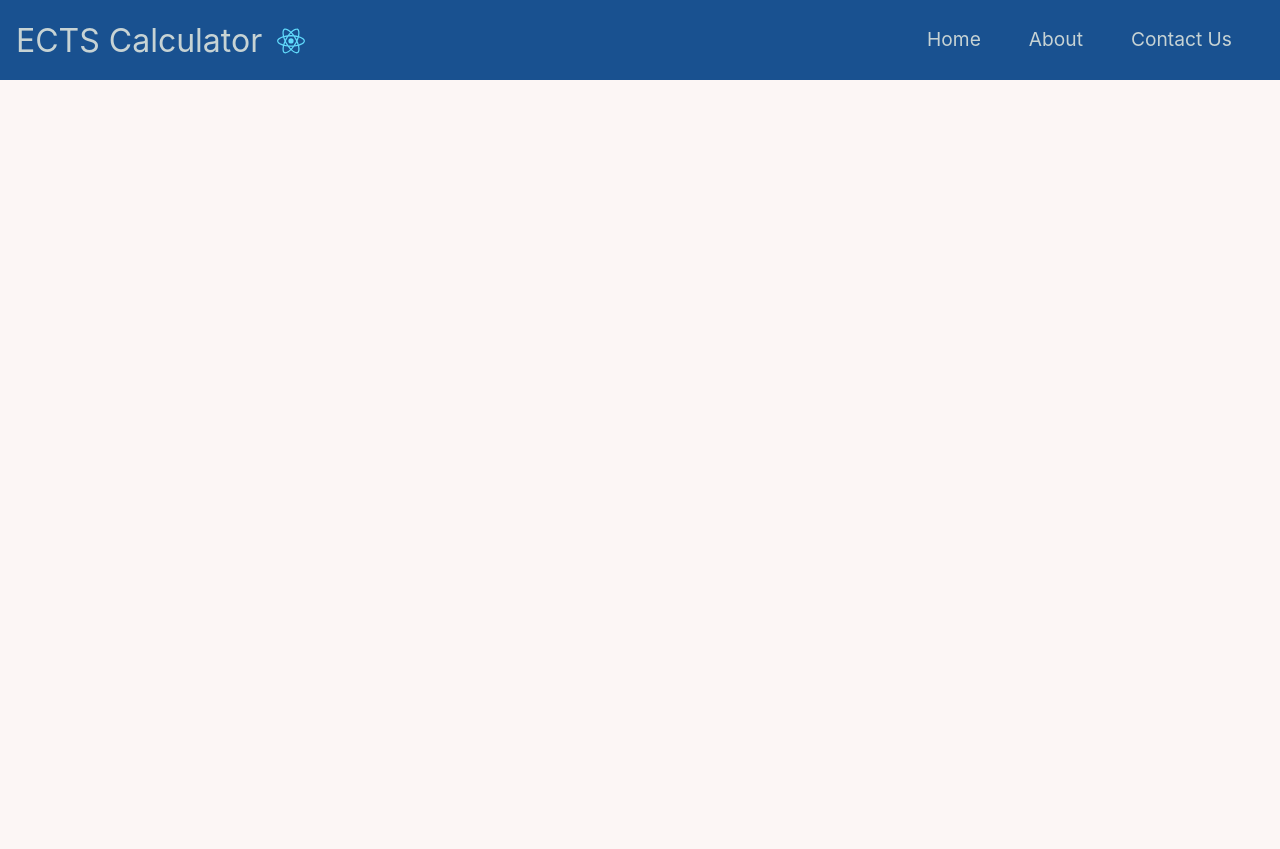
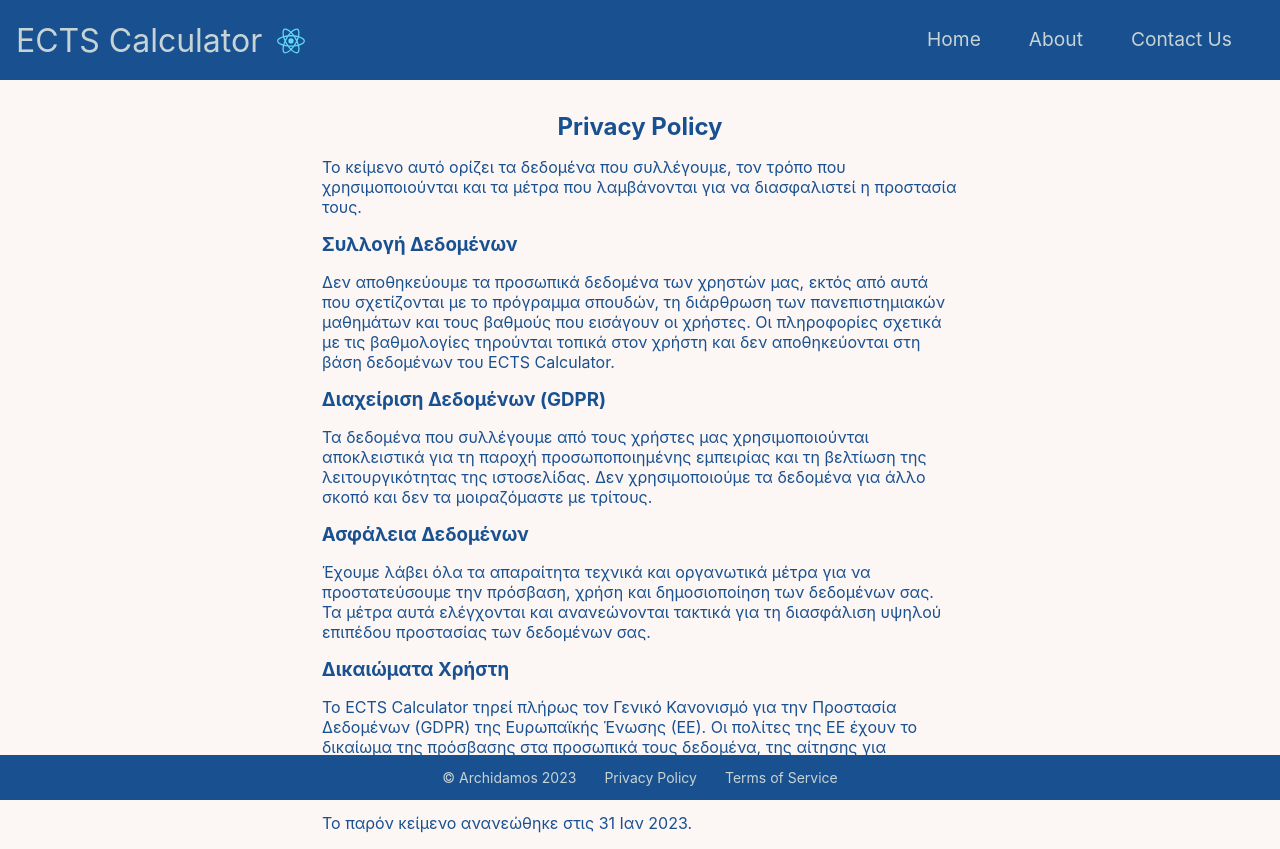
Before and after one commit to arxidamos/ECTS-Calculator, a React (Create React App) app: page /privacy-policy in a window 1280 px wide. Before the commit the page ends 800 px from the top, so only its background shows below. Built offline with nearby package versions, Linux system fonts and the light colour scheme; the HTML template or start-up script is replaced by a standard one.

Commit message:
Fixed footer, aded privacy page

```diff
--- a/src/App.js
+++ b/src/App.js
@@ -4,6 +4,9 @@
 import About from './components/Pages/About';
 import Contact from './components/Pages/Contact';
 import Navigation from './components/Navigation/Navigation';
+import Footer from './components/Footer/Footer';
+import PrivacyPolicy from './components/Pages/PrivacyPolicy';
+
 import './App.css';
 
 function App() {
@@ -15,8 +18,10 @@
           <Route path="/" element={ <MainPage/> } />
           <Route path="/about" element={ <About/> } />
           <Route path="/contact" element={ <Contact/> } />
+          <Route path="/privacy-policy" element={ <PrivacyPolicy /> } />
         </Routes>
       </div>
+      <Footer />
     </BrowserRouter>
   );
 }
--- /dev/null
+++ b/src/components/Footer/Footer.css
@@ -0,0 +1,40 @@
+.footer {
+  display: flex;
+  justify-content: center;
+  align-items: center;
+  background-color: #195190;
+  color: #c7d3d4;
+  font-size: 14px;
+  position: fixed;
+  bottom: 0;
+  width: 100%;
+  text-align: center;
+}
+
+.footer p {
+  margin: 1em;
+}
+
+.footer a {
+  color: #c7d3d4;
+  text-decoration: none;
+}
+
+.footer a:hover {
+  color: #fcf6f5;
+}
+@media screen and (max-width: 480px) {
+
+  .footer {
+    display: grid;
+    padding-bottom: 1em;
+    justify-content: center;
+    align-content: flex-start;
+  }
+
+  .footer p {
+    grid-column: 1 / 3;
+    margin-bottom: 0;
+  }
+
+}
--- /dev/null
+++ b/src/components/Footer/Footer.js
@@ -0,0 +1,20 @@
+import React from 'react';
+import { Link } from 'react-router-dom';
+import "./Footer.css"
+
+const Footer = () => {
+  return (
+    <div className="footer">
+      <p>© Archidamos {new Date().getFullYear()}</p>
+      <p>
+        <Link to="/privacy-policy">Privacy Policy</Link>
+      </p>
+      <p>
+        <Link to="/privacy-policy">Terms of Service</Link>
+      </p>
+    </div>
+
+  );
+};
+
+export default Footer;
--- a/src/components/Pages/About.js
+++ b/src/components/Pages/About.js
@@ -3,7 +3,7 @@
 const About = () => {
   return (
     <div>
-      <h1>Home</h1>
+      <h1>About</h1>
     </div>
   );
 }
--- /dev/null
+++ b/src/components/Pages/PrivacyPolicy.css
@@ -0,0 +1,26 @@
+.privacy-policy {
+  margin: 1em 2em;
+  margin: auto;
+  max-width: 700px;
+  /* padding-left: 2em; */
+}
+
+.privacy-policy > p {
+  text-align: left;
+  margin: 1em 2em;
+}
+
+.privacy-policy > h3 {
+  text-align: left;
+  margin-left: 1.7em;
+}
+
+.privacy-policy a {
+  font-weight: bold;
+  color: #195190;
+  text-decoration: none;
+}
+
+.privacy-policy a:hover {
+  color: #111;
+}
--- /dev/null
+++ b/src/components/Pages/PrivacyPolicy.js
@@ -0,0 +1,63 @@
+import React from 'react';
+import { Link } from 'react-router-dom';
+import './PrivacyPolicy.css'
+
+const PrivacyPolicy = () => {
+  return (
+    <div className="privacy-policy">
+      <h2>Privacy Policy</h2>
+      <p>
+        Το κείμενο αυτό ορίζει τα δεδομένα που συλλέγουμε, τον τρόπο που χρησιμοποιούνται και τα μέτρα που λαμβάνονται για να διασφαλιστεί η προστασία τους.
+      </p>
+      <h3>Συλλογή Δεδομένων</h3>
+      <p>
+        Δεν αποθηκεύουμε τα προσωπικά δεδομένα των χρηστών μας, εκτός από αυτά που σχετίζονται με το πρόγραμμα σπουδών, τη διάρθρωση των πανεπιστημιακών μαθημάτων και τους βαθμούς που εισάγουν οι χρήστες. Οι πληροφορίες σχετικά με τις βαθμολογίες τηρούνται τοπικά στον χρήστη και δεν αποθηκεύονται στη βάση δεδομένων του ECTS Calculator.
+      </p>
+      <h3>Διαχείριση Δεδομένων (GDPR)</h3>
+      <p>
+        Τα δεδομένα που συλλέγουμε από τους χρήστες μας χρησιμοποιούνται αποκλειστικά για τη παροχή προσωποποιημένης εμπειρίας και τη βελτίωση της λειτουργικότητας της ιστοσελίδας. Δεν χρησιμοποιούμε τα δεδομένα για άλλο σκοπό και δεν τα μοιραζόμαστε με τρίτους.
+      </p>
+      <h3>Ασφάλεια Δεδομένων</h3>
+      <p>
+        Έχουμε λάβει όλα τα απαραίτητα τεχνικά και οργανωτικά μέτρα για να προστατεύσουμε την πρόσβαση, χρήση και δημοσιοποίηση των δεδομένων σας. Τα μέτρα αυτά ελέγχονται και ανανεώνονται τακτικά για τη διασφάλιση υψηλού επιπέδου προστασίας των δεδομένων σας.
+      </p>
+      <h3>Δικαιώματα Χρήστη</h3>
+      <p>
+        Το ECTS Calculator τηρεί πλήρως τον Γενικό Κανονισμό για την Προστασία Δεδομένων (GDPR) της Ευρωπαϊκής Ένωσης (ΕΕ). Οι πολίτες της ΕΕ έχουν το δικαίωμα της πρόσβασης στα προσωπικά τους δεδομένα, της αίτησης για διόρθωση ή διαγραφή τους και της άρνησης στη χρήση τους. Αν επιθυμείτε να ασκήσετε κάποιο από αυτά τα δικαιώματα, μπορείτε να <Link to="/contact"> επικοινωνήσετε μαζί μας</Link>.
+      </p>
+      <p>
+        Το παρόν κείμενο ανανεώθηκε στις 31 Ιαν 2023.
+      </p>
+
+        {/* At [Your Website Name], we are committed to protecting the privacy and security of our users. This Privacy Policy sets out the type of information we collect, how we use it, and the steps we take to ensure that your data is protected.
+
+        Information Collection
+
+        We do not collect any personal information from our users, except for information related to university courses names, ECTS, university curriculum structure, and grades input by users. The grades input by users are stored locally on their client side and not stored in a database by [Your Website Name].
+
+        Information Usage
+
+        The information we collect from our users is used solely for the purpose of providing a personalized educational experience and improving the functionality of our website. We do not use the information for any other purposes or share it with any third parties.
+
+        Data Security
+
+        We take the security of your data seriously and have implemented appropriate technical and organizational measures to protect your information from unauthorized access, disclosure, or misuse. We regularly review and update these measures to ensure the highest level of security.
+
+        EU Citizens' rights
+
+        As our website is mainly used by EU citizens, we are fully compliant with the EU General Data Protection Regulation (GDPR). EU citizens have the right to access their personal information, request its correction or deletion, and object to its processing. If you would like to exercise any of these rights, please contact us at [Your Email Address].
+
+        Changes to this Privacy Policy
+
+        We may update this Privacy Policy from time to time to reflect changes to our practices or for other operational, legal, or regulatory reasons. We will provide notice of any material changes to this Privacy Policy through our website.
+
+        Contact Information
+
+        If you have any questions or concerns about our Privacy Policy or the information we collect and use, please contact us at [Your Email Address].
+        Last updated [Insert Date].
+        */}
+    </div>
+  );
+};
+
+export default PrivacyPolicy;
--- a/src/components/StudentInfo/StudentInfo.css
+++ b/src/components/StudentInfo/StudentInfo.css
@@ -101,9 +101,9 @@
 }
 
 input:checked + .slider:before {
-  -webkit-transform: translateX(39px);
-  -ms-transform: translateX(39px);
-  transform: translateX(39px);
+  -webkit-transform: translateX(41px);
+  -ms-transform: translateX(41px);
+  transform: translateX(41px);
 }
 
 /* Rounded sliders */
--- a/src/components/StudentInfo/StudentInfo.js
+++ b/src/components/StudentInfo/StudentInfo.js
@@ -1,5 +1,6 @@
 import React from 'react';
 import "./StudentInfo.css"
+import { useEffect } from "react";
 
 const StudentInfo = ({ track, setTrack, specialization, setSpecialization }) => {
 
```
